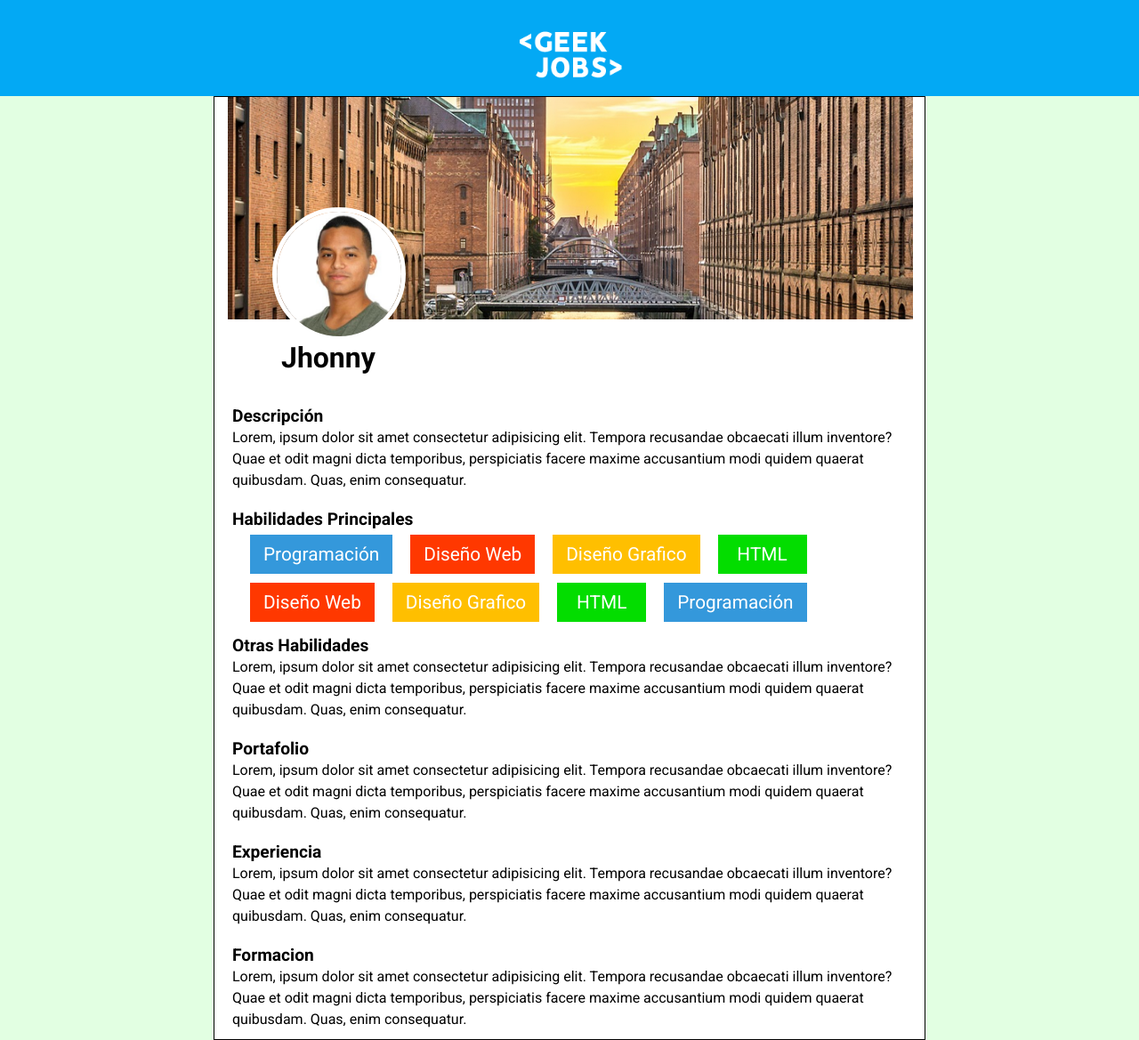
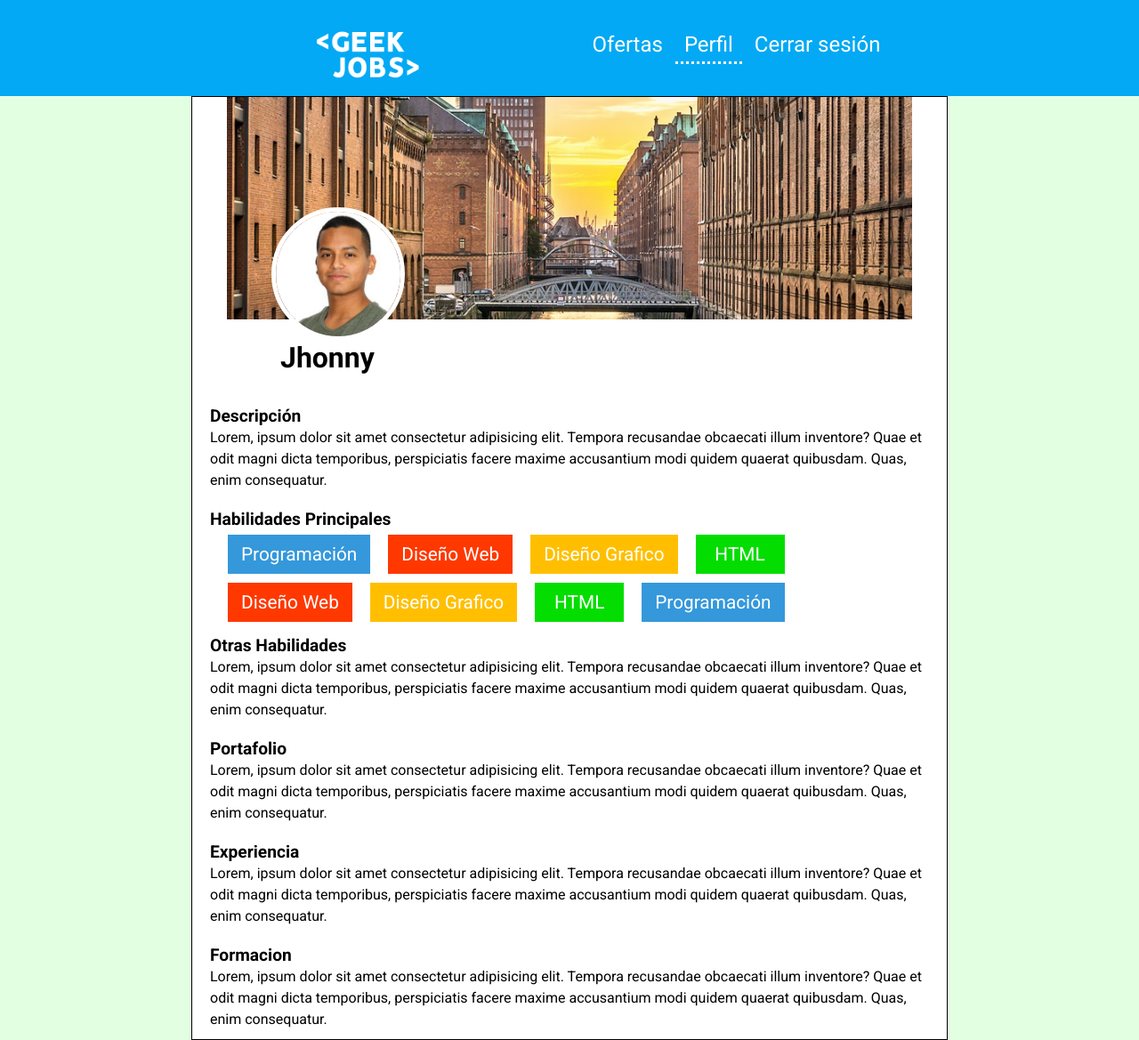
Before and after one commit to JLDRM/Caso-Pr-ctico-Front-End-J3IM, a PHP site: page /ismail.html in a window 1280 px wide. Shown: the whole page at 89% size. Run offline with PHP 8.4, Linux system fonts and the light colour scheme.

Commit message:
+Header + Menu
My changes

```diff
--- a/assets/css/ismail.css
+++ b/assets/css/ismail.css
@@ -99,44 +99,47 @@ body {
     line-height: 1.5em;
     background-color: rgb(226, 2226, 226, 84);
 }
+
+header {
+      height: 108px;
+    display: flex;
+    background: #03A9F4;
+    padding-bottom: 6px;
+    text-align: center;
+}
 /*
 header {
-    width: 100%;
-    display: flex;
-    background: #03A9F4;
-}*/
-
-header {
     background-color: #03A9F4;
-    display: block;
     text-align: center;
     height: 108px;
     padding-bottom: 6px;
-}
+}*/
 
 #logo {
-    width: 100%;
-    height: auto;
-    padding: 0 0 0 60px;
     flex: 1;
+}
+#logo img {
+  width: 125px;
+  height: 125px;
+  margin-left: 350px;
 }
 
 .menu {
-    margin: auto;
+    margin: auto 0;
     flex: 2;
+    margin-right: 100px;
 }
 
 .menu ul li {
     display: inline-block;
-    margin: 0 5px;
 }
 
 .menu ul li .active {
-    border-bottom: 3px solid white;
+    border-bottom: 3px dotted white;
 }
 
 .menu ul li a {
-    padding: 5px 15px;
+    padding: 5px 10px;
     text-decoration: none;
     font-size: 1.5em;
     color: white;
@@ -148,7 +151,7 @@ header {
 }
 
 section {
-    width: 800px;
+    width: 850px;
     margin: 0 auto;
     border: 1px solid black;
     background: white;
--- a/ismail.html
+++ b/ismail.html
@@ -16,10 +16,29 @@
 </head>
 
 <body>
-    <!--
+
     <header>
         <div id="logo">
             <img src="./assets/img/logo.png" alt="GeekJobs">
+        </div>
+        <div class="menu">
+            <ul>
+                <li>
+                    <a href="#">Ofertas</a>
+                </li>
+                <li>
+                    <a href="#" class="active">Perfil</a>
+                </li>
+                <li>
+                    <a href="#">Cerrar sesión</a>
+                </li>
+            </ul>
+        </div>
+    </header>
+
+    <!-- <header>
+        <div class="aligncenter">
+            <img src="./assets/img/logo.png" width="125px" height="125px" alt="">
         </div>
         <div class="menu">
             <ul>
@@ -34,13 +53,7 @@
                 </li>
             </ul>
         </div>
-    </header>
--->
-    <header>
-        <div class="aligncenter">
-            <img src="./assets/img/logo.png" width="125px" height="125px" alt="">
-        </div>
-    </header>
+    </header> -->
     <section>
         <div class="perfil">
             <img src="./assets/img/perfil.png" alt="">
```
